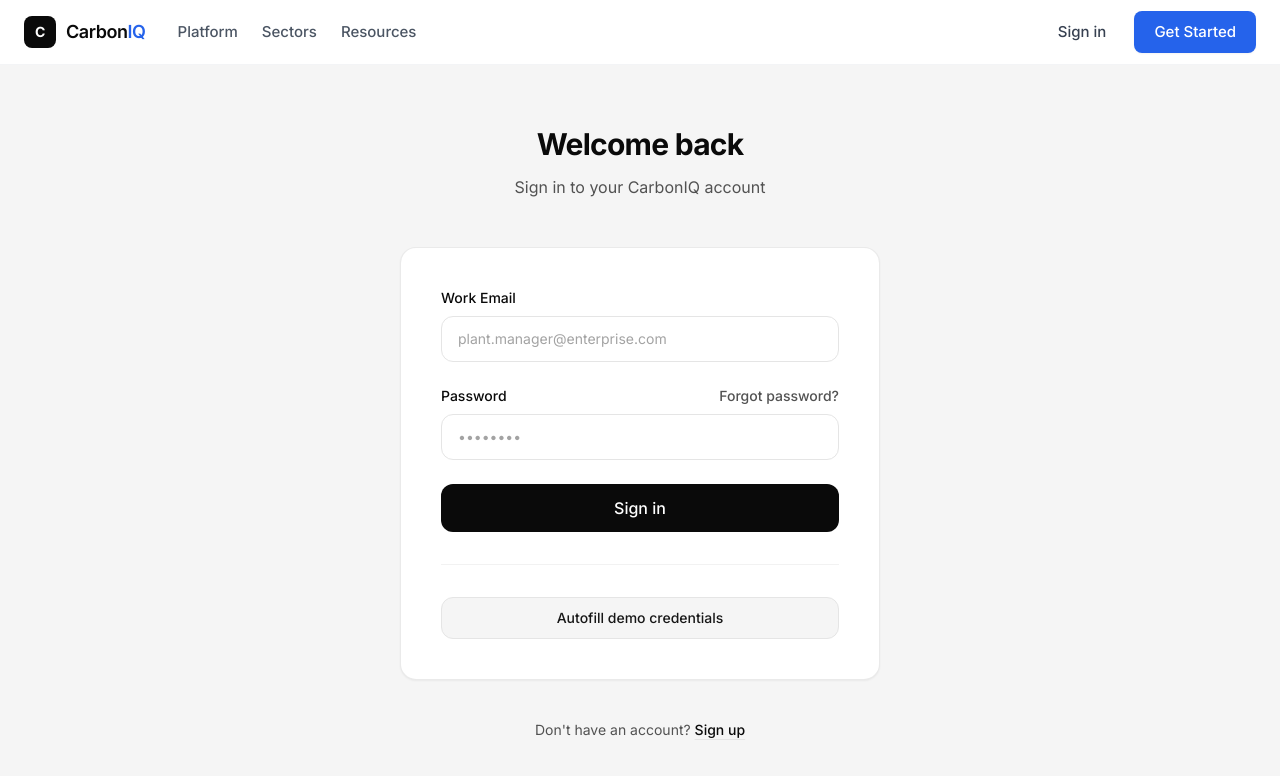
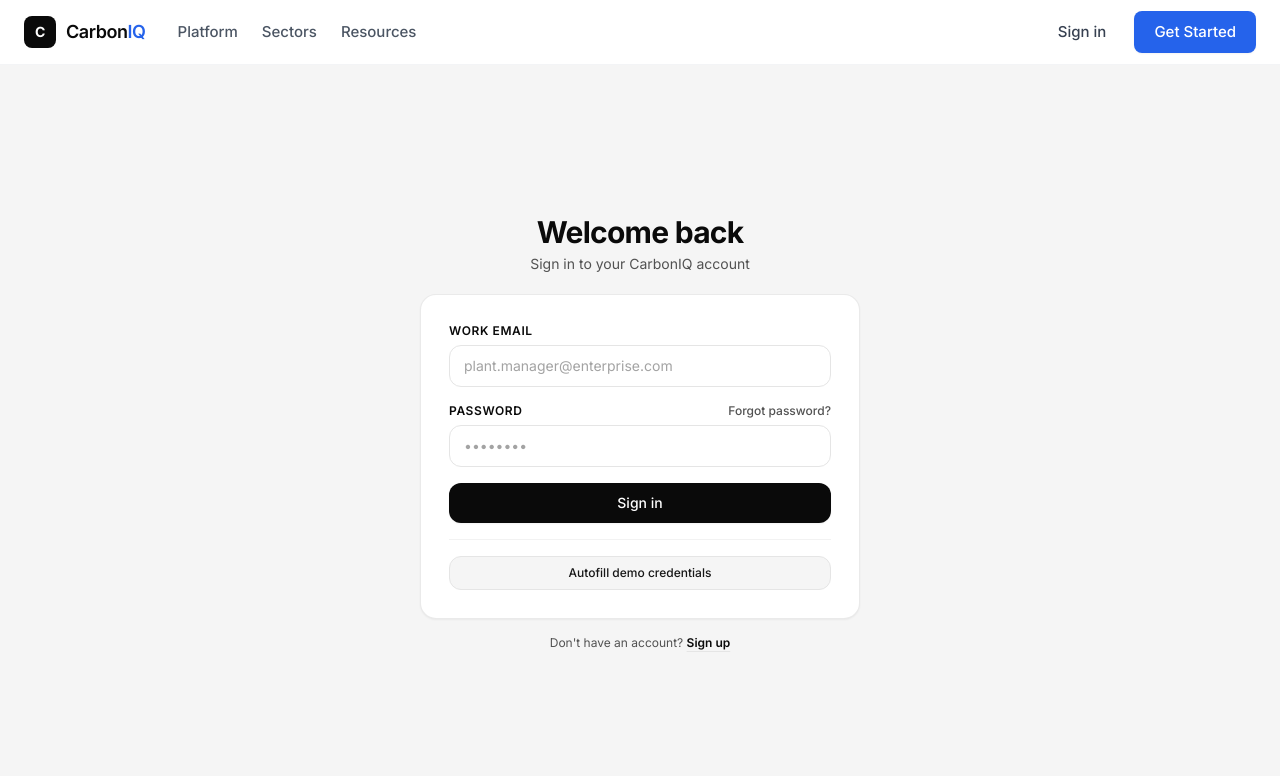
Before and after one commit to Nishith1130/CarbonIQ, a Next.js app in the folder web/: page /login in a window 1280 px wide. Shown: the top 776 px of the page. Built offline with nearby package versions, Linux system fonts and the light colour scheme; no server answers.

Commit message:
fix(web): make login page unscrollable and fit single viewport

```diff
--- a/web/app/(auth)/login/page.tsx
+++ b/web/app/(auth)/login/page.tsx
@@ -46,30 +46,30 @@ export default function LoginPage() {
   };
 
   return (
-    <>
+    <div className="h-screen h-[100dvh] flex flex-col overflow-hidden bg-paper">
       <AppHeader />
-      <div className="min-h-[calc(100vh-64px)] bg-paper flex flex-col justify-center py-12 sm:px-6 lg:px-8">
-        <div className="sm:mx-auto sm:w-full sm:max-w-lg text-center">
-          <h2 className="text-3xl font-bold tracking-tight text-midnight mb-3 leading-tight">
+      <main className="flex-1 flex flex-col justify-center items-center px-4 sm:px-6 lg:px-8 py-2 overflow-hidden">
+        <div className="w-full max-w-[440px]">
+          <div className="text-center mb-5">
+            <h1 className="text-2xl sm:text-3xl font-bold tracking-tight text-midnight leading-tight">
               Welcome back
-          </h2>
-          <p className="text-base text-steel mb-10">
+            </h1>
+            <p className="text-sm text-steel mt-1">
               Sign in to your CarbonIQ account
             </p>
           </div>
 
-      <div className="mt-2 sm:mx-auto sm:w-full sm:max-w-[480px]">
-        <div className="bg-canvas border border-ash/80 shadow-sm rounded-2xl p-8 sm:p-10">
+          <div className="bg-canvas border border-ash/80 shadow-sm rounded-2xl p-6 sm:p-7">
             {error && (
-            <div className="mb-6 p-4 rounded-lg bg-red-50/80 border border-red-100 flex items-start gap-3 text-sm text-red-800">
-              <AlertCircle className="w-5 h-5 flex-shrink-0 mt-0.5 text-red-500" />
+              <div className="mb-4 p-3 rounded-lg bg-red-50/80 border border-red-100 flex items-start gap-2.5 text-xs text-red-800">
+                <AlertCircle className="w-4 h-4 flex-shrink-0 mt-0.5 text-red-500" />
                 <span>{error}</span>
               </div>
             )}
 
-          <form onSubmit={handleSubmit} className="space-y-6">
+            <form onSubmit={handleSubmit} className="space-y-4">
               <div>
-              <label className="block text-sm font-medium text-midnight mb-2">
+                <label className="block text-xs font-semibold text-midnight uppercase tracking-wider mb-1.5">
                   Work Email
                 </label>
                 <input
@@ -78,16 +78,16 @@ export default function LoginPage() {
                   value={email}
                   onChange={(e) => setEmail(e.target.value)}
                   placeholder="plant.manager@enterprise.com"
-                className="w-full px-4 py-3 text-sm border border-ash rounded-xl bg-canvas text-midnight placeholder:text-silver focus:outline-none focus:ring-1 focus:ring-midnight focus:border-midnight transition-colors"
+                  className="w-full px-3.5 py-2.5 text-sm border border-ash rounded-xl bg-canvas text-midnight placeholder:text-silver focus:outline-none focus:ring-1 focus:ring-midnight focus:border-midnight transition-colors"
                 />
               </div>
 
               <div>
-              <div className="flex items-center justify-between mb-2">
-                <label className="block text-sm font-medium text-midnight">
+                <div className="flex items-center justify-between mb-1.5">
+                  <label className="block text-xs font-semibold text-midnight uppercase tracking-wider">
                     Password
                   </label>
-                <a href="#" className="text-sm font-medium text-steel hover:text-midnight transition-colors">
+                  <a href="#" className="text-xs font-medium text-steel hover:text-midnight transition-colors">
                     Forgot password?
                   </a>
                 </div>
@@ -97,14 +97,14 @@ export default function LoginPage() {
                   value={password}
                   onChange={(e) => setPassword(e.target.value)}
                   placeholder="••••••••"
-                className="w-full px-4 py-3 text-sm border border-ash rounded-xl bg-canvas text-midnight placeholder:text-silver focus:outline-none focus:ring-1 focus:ring-midnight focus:border-midnight transition-colors"
+                  className="w-full px-3.5 py-2.5 text-sm border border-ash rounded-xl bg-canvas text-midnight placeholder:text-silver focus:outline-none focus:ring-1 focus:ring-midnight focus:border-midnight transition-colors"
                 />
               </div>
 
               <button
                 type="submit"
                 disabled={loading}
-              className="w-full mt-4 flex items-center justify-center gap-2 px-4 py-3 rounded-xl bg-midnight hover:bg-charcoal text-canvas text-base font-medium transition-colors disabled:opacity-50 disabled:cursor-not-allowed group"
+                className="w-full mt-2 flex items-center justify-center gap-2 px-4 py-2.5 rounded-xl bg-midnight hover:bg-charcoal text-canvas text-sm font-medium transition-colors disabled:opacity-50 disabled:cursor-not-allowed group shadow-sm"
               >
                 {loading ? (
                   <span>Signing in...</span>
@@ -115,28 +115,28 @@ export default function LoginPage() {
             </form>
 
             {/* Quick Demo Pre-fill Button */}
-          <div className="mt-8 pt-8 border-t border-ash/50">
+            <div className="mt-4 pt-4 border-t border-ash/50">
               <button
                 type="button"
                 onClick={handleDemoPreset}
-              className="w-full flex items-center justify-center gap-2 px-4 py-2.5 rounded-xl bg-paper border border-ash hover:border-charcoal hover:bg-ash/20 text-sm text-charcoal font-medium transition-colors"
+                className="w-full flex items-center justify-center gap-2 px-3.5 py-2 rounded-xl bg-paper border border-ash hover:border-charcoal hover:bg-ash/20 text-xs text-charcoal font-medium transition-colors"
               >
                 Autofill demo credentials
               </button>
             </div>
           </div>
 
-        <div className="mt-10 text-center text-sm text-steel">
+          <div className="mt-4 text-center text-xs text-steel">
             Don&apos;t have an account?{" "}
             <Link
               href="/register"
-            className="font-medium text-midnight hover:text-electric-blue transition-colors underline decoration-ash underline-offset-4 hover:decoration-electric-blue"
+              className="font-semibold text-midnight hover:text-electric-blue transition-colors underline decoration-ash underline-offset-4 hover:decoration-electric-blue"
             >
               Sign up
             </Link>
           </div>
         </div>
+      </main>
     </div>
-    </>
   );
 }
```
Lines whose indentation alone changed are shown as unchanged.
